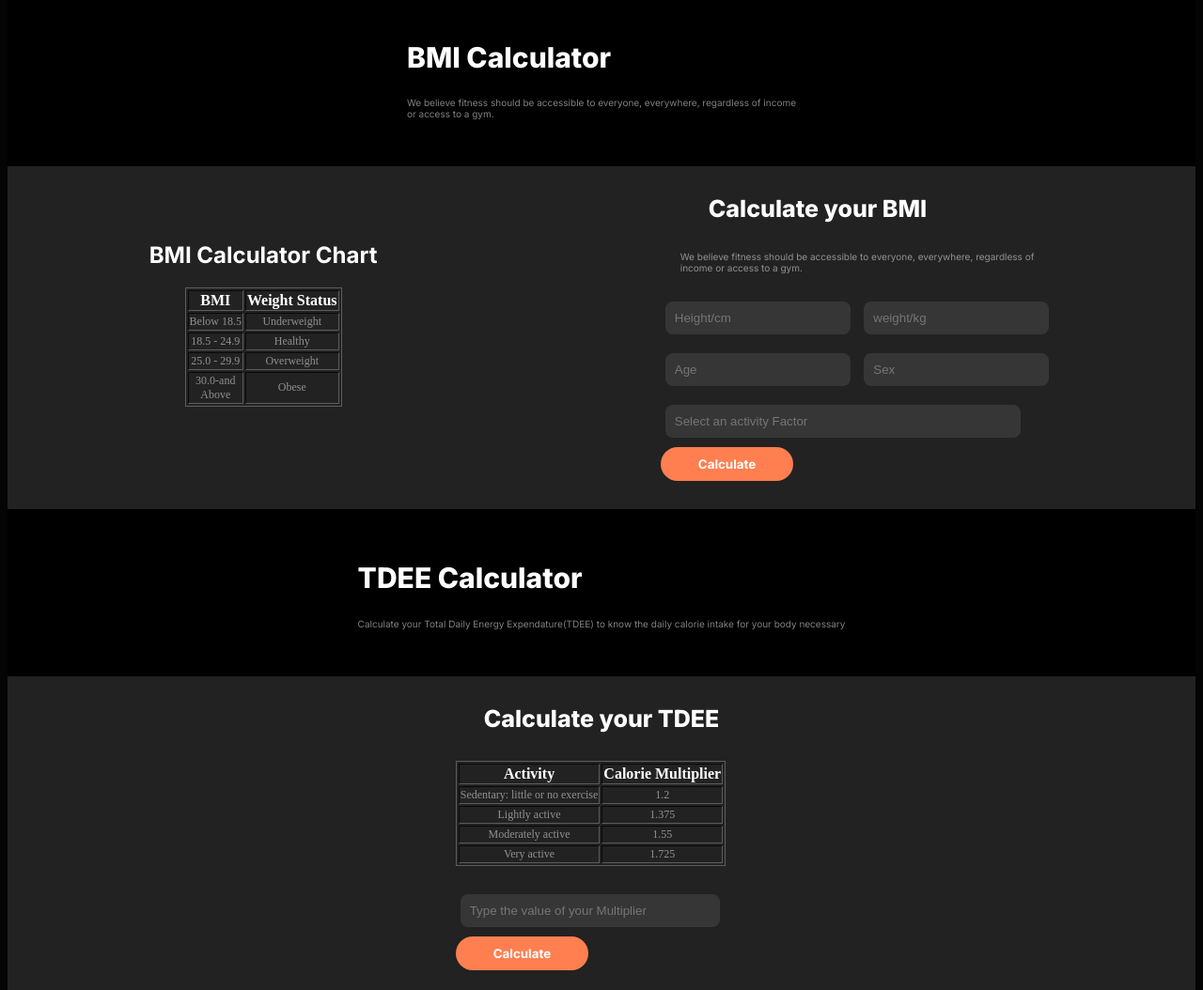
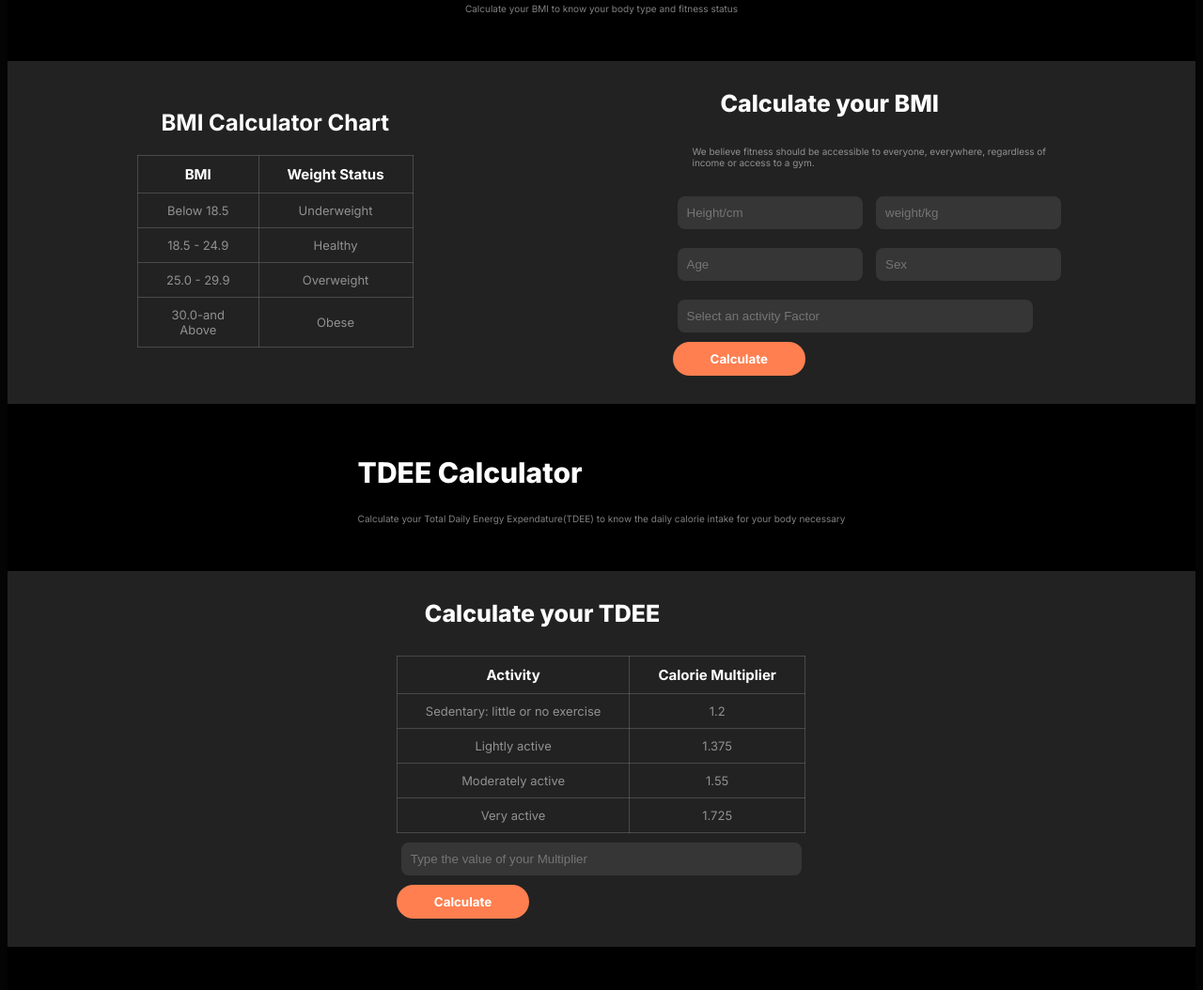
Before and after one commit to Shahin11cuet/fitness-website, a plain HTML site: page index.html in a window 1280 px wide. Shown: the part 1746-2800 px from the top of the page at 94% size. Drawn offline with Linux system fonts and the light colour scheme; a web font is replaced by a local one.

Commit message:
Finish almost

```diff
--- a/index.html
+++ b/index.html
@@ -8,6 +8,9 @@
     <link rel="preconnect" href="https://fonts.gstatic.com" crossorigin>
     <link href="https://fonts.googleapis.com/css2?family=Inter:wght@100..900&display=swap" rel="stylesheet">
     <link rel="stylesheet" href="styles/assignment.css">
+    <link rel="preconnect" href="https://fonts.googleapis.com">
+<link rel="preconnect" href="https://fonts.gstatic.com" crossorigin>
+<link href="https://fonts.googleapis.com/css2?family=Inter:wght@100..900&family=Playwrite+DK+Loopet:wght@100..400&display=swap" rel="stylesheet">
 
 
 </head>
@@ -28,7 +31,7 @@
 
          <section class="banner">
            <div>
-            <h1 class="banner-title">Get body in<br><span class="miama-font">shape</span> & stay<br>healthy</h1>
+            <h1 class="banner-title">Get body in<br><span class="playwrite">shape</span> & stay<br>healthy</h1>
            <p class="banner-description">A huge selection of health and fitness content, healthy recipes and<br>transformation stories to help you get fit and stay fit!</p>
            <div><button class="btn-01">Join Club Now!</button><button class="btn-02">Download App</button></div>
 
@@ -96,7 +99,7 @@
      <section class="section-03">
 
     <div><h2 class="head01">BMI Calculator</h2>
-     <p class="banner-description">We believe fitness should be accessible to everyone, everywhere, regardless of income <br>or access to a gym.</p>
+     <p class="banner-description">Calculate your BMI to know your body type and fitness status</p>
      </div>
   </section>
   <section class="section-o4-bg">
@@ -105,7 +108,7 @@
 
 
 
-              <div><table border="2" class="table">
+              <div><table class="table">
 
                 <tbody>
                 <tr>
@@ -164,7 +167,7 @@
           <h2  class="scn-4-head">Calculate your TDEE</h2>
 
          </div>
-         <div><table border="1" class="table">
+         <div><table class="table">
 
           <tbody>
           <tr>
--- a/styles/assignment.css
+++ b/styles/assignment.css
@@ -6,6 +6,15 @@
   font-style: normal;
   font-variation-settings:
     "slnt" 0;
+}
+
+
+
+.playwrite{
+  font-family: "Playwrite DK Loopet", cursive;
+  font-optical-sizing: auto;
+  font-weight: <weight>;
+  font-style: normal;
 }
 .body-class{
 
@@ -93,6 +102,7 @@
     justify-content: space-around;
     background-image: linear-gradient(to bottom, #040404, #383737, black);
     align-items: center;
+    margin-top: -100px;
 }
 
 .banner-title{
@@ -109,7 +119,6 @@
     margin-bottom: 20px;
 
 }
-
 
 .btn-01{
 
@@ -226,6 +235,10 @@
         .banner, .img-class, .section-02,.section-o4-bg,.footer-class,.footer-bg{
             flex-direction: column;
             justify-content: left;
+        }
+        .banner{
+
+            margin-top: 50px;
         }
         .items{
 
@@ -387,20 +400,33 @@
 .table{
 
     color: white;
-    border: 1px solid rgb(93, 93, 93);
+
     text-align: center;
-    font-size: 16px;
-    font-family: 'Times New Roman', Times, serif;
+    font-size: 20px;
+    font-family: Impact, Haettenschweiler, 'Arial Narrow Bold', sans-serif
     margin-bottom: 20px;
 
 
 }
 .table-data{
 
-    font-size: 12px;
+    font-size: 13px;
     color: #929191;
 
 
+}
+table{
+
+    border-collapse: collapse;
+}
+table,th,td{
+
+    border: 1px solid rgba(113, 113, 113, 0.503);
+    padding: 10px 30px;
+
+}
+th{
+    font-size: 15px;
 }
 .sec-04-div-01{
 
@@ -433,7 +459,7 @@
 }
 .input-editor-2{
 
-    width: 16rem;
+    width: 25.4rem;
     background-color:rgb(54, 54, 54);
    border-radius: 8px;
    border-style: none;
```
